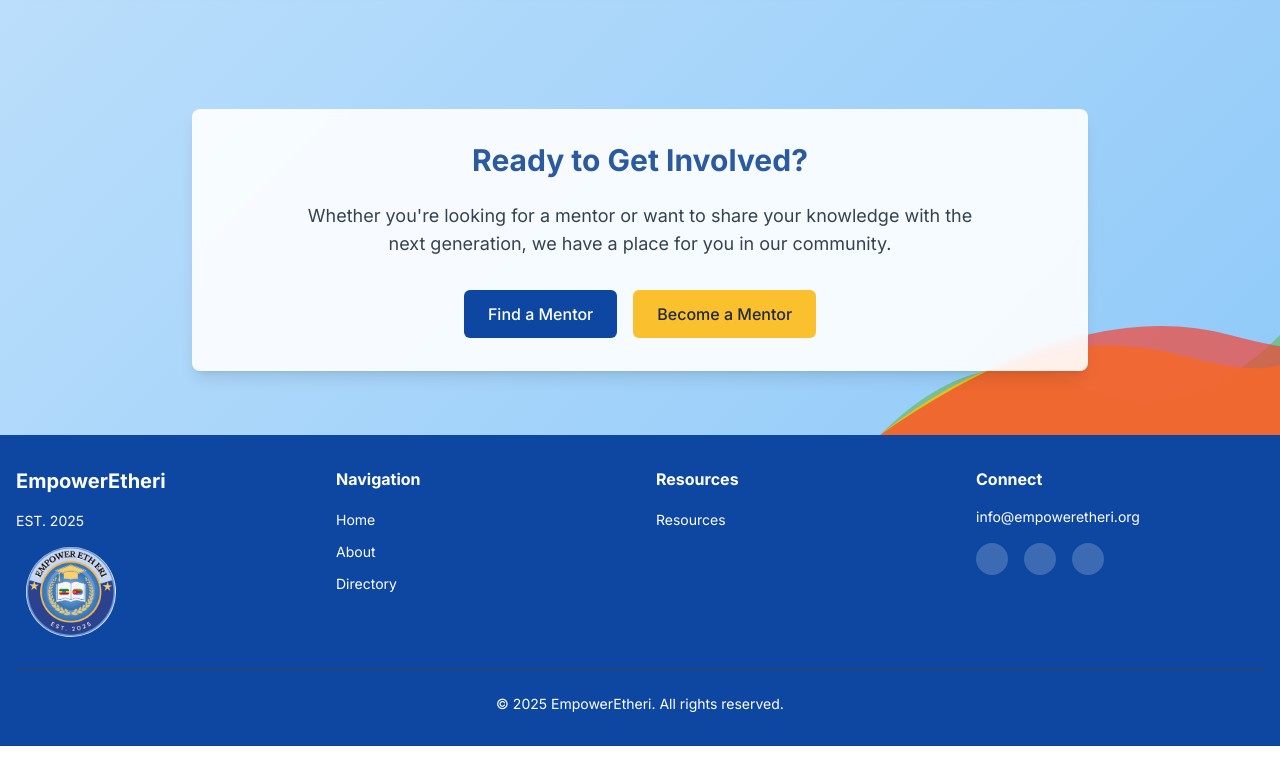
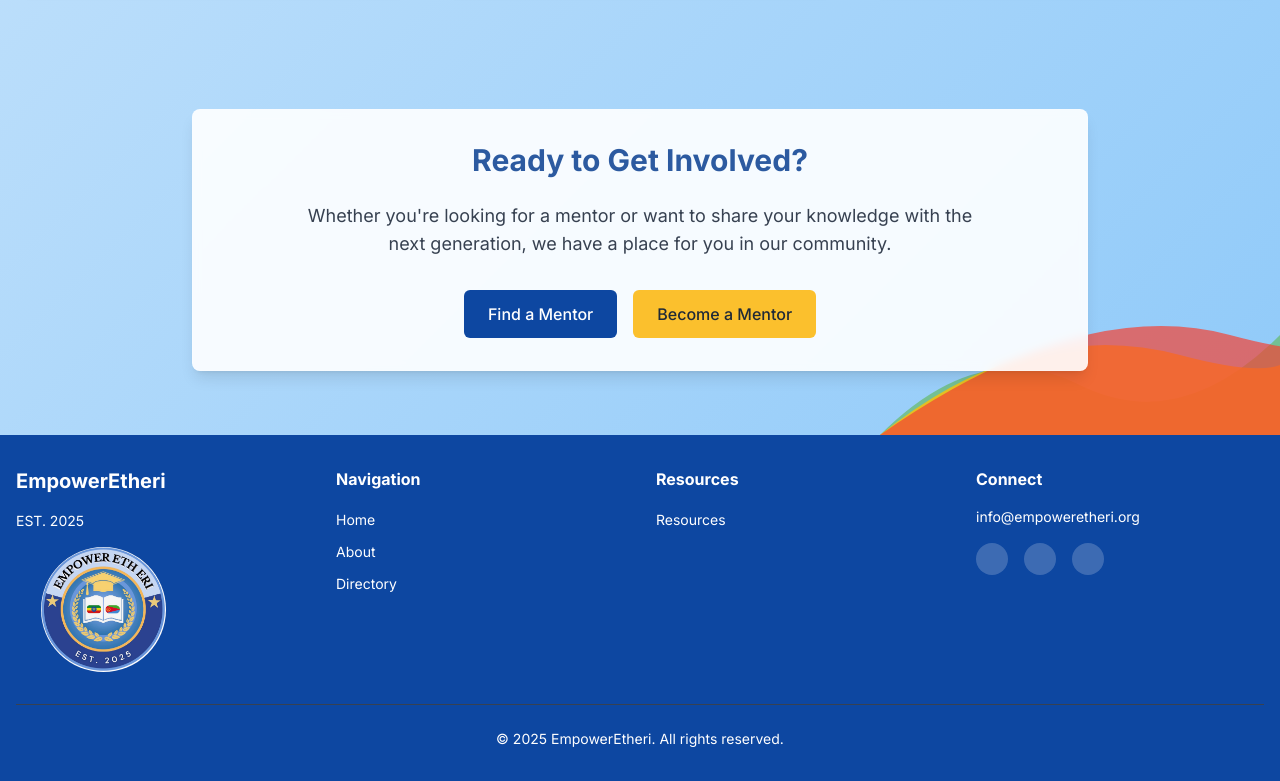
Before and after one commit to mikeiioo/EmpowerEthEriWebsite, a React (Vite) app: page / in a window 1280 px wide. Shown: the part 1811-2592 px from the top of the page. Before the commit the page ends 2557 px from the top, so only its background shows below. Built offline with nearby package versions, Linux system fonts and the light colour scheme.

Commit message:
Adjust logo position and size
Move the logo in the footer 15 pixels to the right and resize it to 125x125 pixels.

```diff
--- a/src/components/Footer.tsx
+++ b/src/components/Footer.tsx
@@ -18,7 +18,7 @@ const Footer = () => {
             <img
               src="/lovable-uploads/9353e02f-5e51-44e4-b479-8f7b7ccdafb5.png"
               alt="EmpowerEtheri Logo"
-              className="w-[90px] h-[90px] rounded-full object-cover bg-transparent ml-[10px]"
+              className="w-[125px] h-[125px] rounded-full object-cover bg-transparent ml-[25px]"
             />
           </div>
 
```
